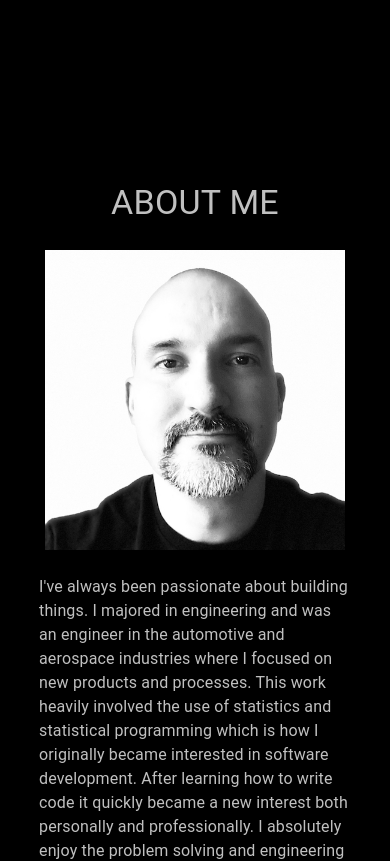
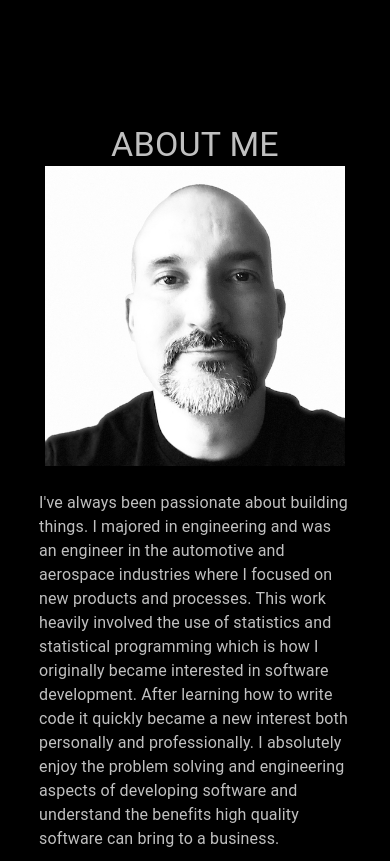
Before and after one commit to Alexander512/portfolio-site, a React app: page / in a window 390 px wide. Shown: the part 720-1581 px from the top of the page. Built offline with nearby package versions, Linux system fonts and the light colour scheme.

Commit message:
Correct layout for projects

```diff
--- a/client/components/About.js
+++ b/client/components/About.js
@@ -5,7 +5,7 @@ import Typography from '@mui/material/Typography';
 
 const About = () => {
   return (
-    <div id='container'>
+    <div id='containerAbout'>
       <Typography variant='h4' component='h1'>ABOUT ME</Typography>
       <Avatar id='avatar' alt='picture of me' src='/images/profile_picture.jpg' variant='square' />
       <Typography id='pAbout' variant='body1'>
--- a/public/styles.css
+++ b/public/styles.css
@@ -26,6 +26,14 @@ form {
   justify-content: center;
 }
 
+#containerAbout {
+  align-items: center;
+  block-size: 100vh;
+  display: flex;
+  flex-direction: column;
+  justify-content: center;
+}
+
 #containerProjects {
   align-items: center;
   block-size: 100vh;
@@ -35,7 +43,7 @@ form {
 }
 
 #container > h1 {
-  margin: 3vh 0 3vh 0;
+  margin: 0 0 3vh 0;
 }
 
 #flexContainer {
@@ -44,7 +52,7 @@ form {
 }
 
 #pAbout {
-  margin: 0 25vw 0 25vw;
+  margin: 0 25vw 10vh 25vw;
   max-inline-size: 65ch;
 }
 
@@ -59,6 +67,9 @@ form {
 }
 
 @media (max-width: 900px) {
+  #containerAbout {
+    block-size: auto;
+  }
   #containerProjects {
     block-size: auto;
   }
@@ -76,7 +87,7 @@ form {
     margin: 0 10vw 0 10vw;
   }
   #pAbout {
-    margin: 0 10vw 0 10vw;
+    margin: 0 10vw 10vh 10vw;
   }
   .card {
     inline-size: 80vw;
```
